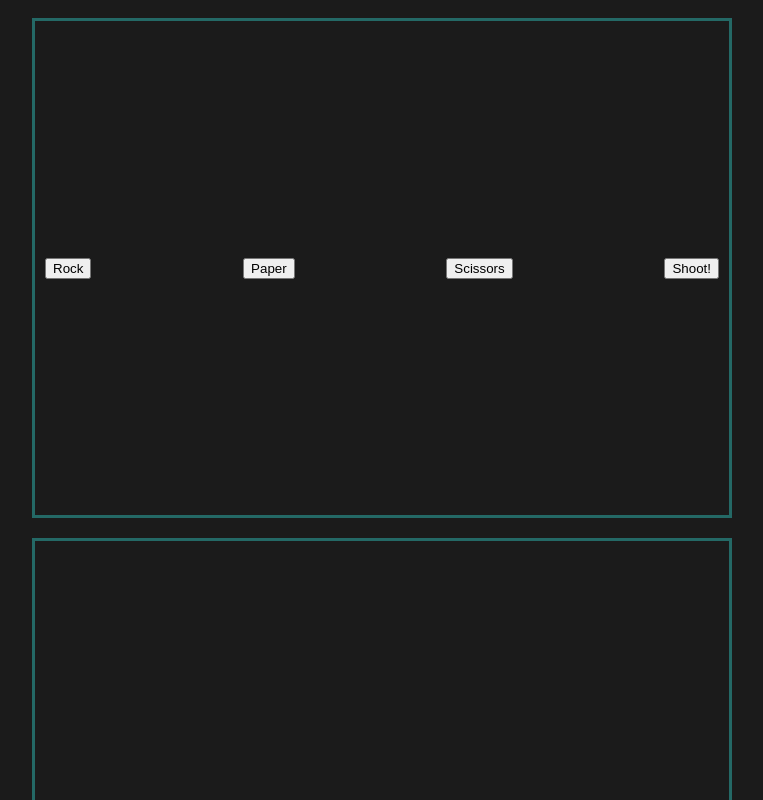
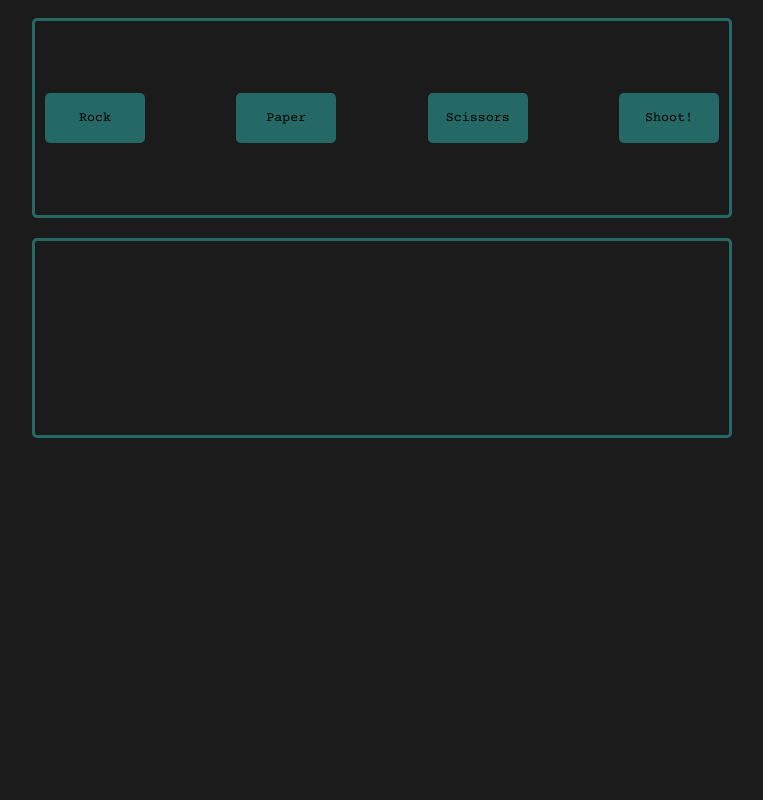
Before and after one commit to MaxM2021/rockpaperscissors, a plain HTML site: page index.html in a window 1280 px wide. Both pictures are taken after a click on the button "Rock". Shown: the top 800 px of the page, without its empty margins (258-1021 px from the left). Drawn offline with nearby package versions, Linux system fonts and the light colour scheme.

Commit message:
Hover and Click Styles

```diff
--- a/index.html
+++ b/index.html
@@ -2,7 +2,7 @@
 <html lang="en">
 <head>
     <meta charset="UTF-8">
-    <title></title>
+    <title>Rock, Paper, Scissors!</title>
     <script src="script.js" defer></script>
     <link rel="stylesheet" href="style.css" media="all">
     <!-- fonts -->
--- a/script.js
+++ b/script.js
@@ -86,15 +86,27 @@ function game(playerSelection) {
     scoreBoard.textContent = `Player Score: ${playerScore} Computer Score: ${computerScore}`;
 };
 
+//User interface stuff below
+//
 const buttons = document.querySelectorAll(".btn");
 
+function removeTransition(e) {
+//    if (e.propertyName !== 'transform') return;
+    console.log(this);
+    this.classList.remove('click');
+};
+
 buttons.forEach((button) => {
+    button.addEventListener('animationend', removeTransition);
     button.addEventListener('click', () => {
         console.log(button.id);
+        button.classList.add('click');
         if (button.id != "shoot") {
             playerSelection = button.id;
         };
     });
+});
+buttons.forEach((button) => {
 });
 
 const playButton = document.querySelector('#shoot');
--- a/style.css
+++ b/style.css
@@ -9,7 +9,7 @@ body {
 
 #playerbuttons, #results {
     width: 700px;
-    height: 500px;
+    height: 200px;
     /* flex: 0 1 auto; */
     margin: 10px;
     border: 3px solid #246966;
@@ -17,6 +17,7 @@ body {
     background-color: #1B1B1B;
     box-sizing: border-box;
     padding: 10px;
+    border-radius: 5px;
 }
 
 #playerbuttons {
@@ -25,6 +26,39 @@ body {
     justify-content: space-between;
 }
 
+#playerbuttons button {
+    font-family: 'Courier Prime', monospace;
+    background-color: #246966;
+    border: 0;
+    border-radius: 5px;
+    width: 100px;
+    height: 50px;
+}
+
+#playerbuttons button:hover {
+    animation: hover .15s;
+    background-color: #246966;
+    border: 2px solid #AD6E3B;
+    /* transform: scale(1.1); */
+}
+
+.click {
+    animation: click .25s !important;
+    animation-timing-function: ease-out !important;
+    background-color: #AD6E3B !important;
+}
+
+@keyframes hover {
+    from {border-color: #246966;}
+    to {border-color: #AD6E3B;}
+    animation-timing-function: ease-out !important;
+}
+
+@keyframes click {
+    from {background-color: #246966;}
+    to {background-color: #AD6E3B;}
+}
+
 #results h3 {
    margin: 0;
 }
```
